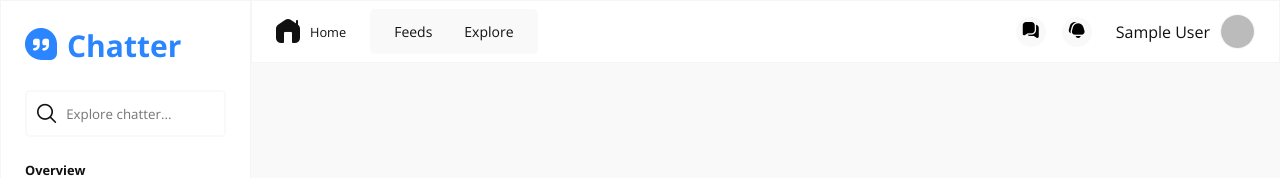
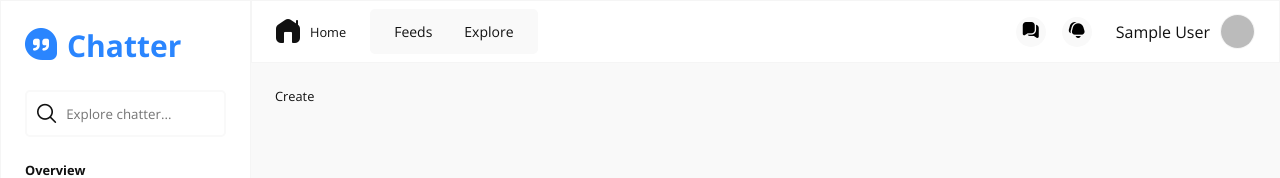
Before and after one commit to Im-Hassan-wd/verbose-broccoli, a React (Create React App) app: page /create-post in a window 1280 px wide. Shown: the top 178 px of the page. Built offline with nearby package versions, Linux system fonts and the light colour scheme; no server answers; sample sign-in values are in the browser's storage; some icons are missing.

Commit message:
create post component

```diff
--- a/src/App.js
+++ b/src/App.js
@@ -15,6 +15,7 @@ import Login from "./pages/login/Login";
 import Post from "./pages/post/Post";
 import Home from "./pages/home/Home";
 import Profile from "./pages/profile/Profile";
+import Create from "./pages/create/Create";
 
 function App() {
   const { user, authIsReady } = useAuthContext();
@@ -65,14 +66,17 @@ function App() {
                 <Route exact path="/">
                   {user ? <Home sw={screenWidth} /> : <Redirect to="/login" />}
                 </Route>
+                <Route path="/create-post">
+                  {user ? <Create /> : <Redirect to="/login" />}
+                </Route>
+                <Route path="/profile">
+                  {user ? <Profile /> : <Redirect to="/login" />}
+                </Route>
                 <Route path="/login">
                   {!user ? <Login /> : <Redirect to="/" />}
                 </Route>
                 <Route path="/signup">
                   {!user ? <Signup /> : <Redirect to="/" />}
-                </Route>
-                <Route exact path="/profile">
-                  {user ? <Profile /> : <Redirect to="/login" />}
                 </Route>
                 <Route exact path="/posts/:id">
                   {user ? <Post /> : <Redirect to="/login" />}
--- /dev/null
+++ b/src/pages/create/Create.js
@@ -0,0 +1,6 @@
+// styles
+import "./Create.css";
+
+export default function Create() {
+  return <div className="create">Create</div>;
+}
```
Also changed, not shown: src/pages/create/Create.css (added).
